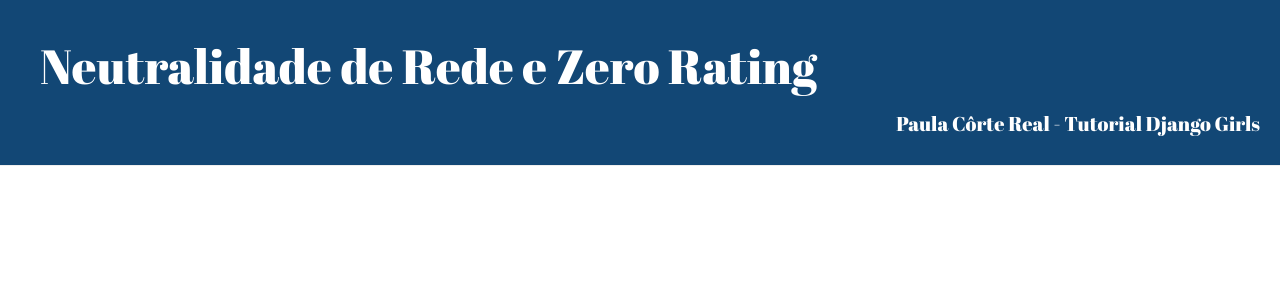
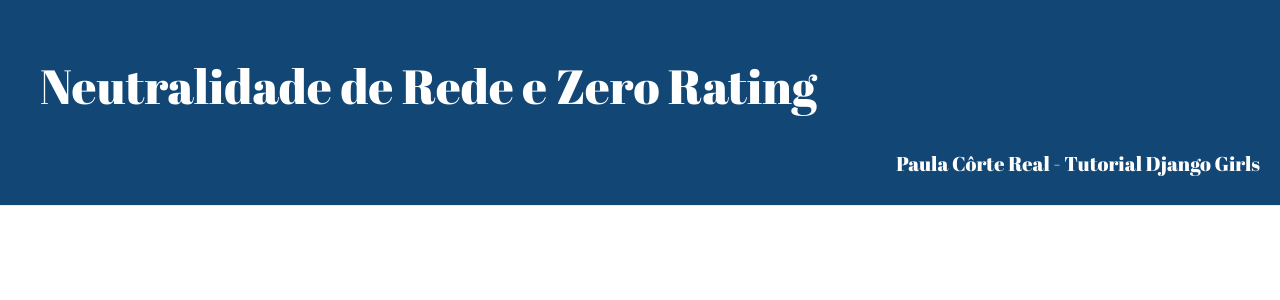
Before and after one commit to pcortereal/my-first-blog, a Django app: page / in a window 1280 px wide. Shown: the top 300 px of the page. Run offline with Django 3.2, Linux system fonts and the light colour scheme; data that the repository does not hold is empty; some libraries are stand-ins or nearby versions.

Commit message:
Ajeitando h1 com padding

```diff
--- a/blog/static/css/blog.css
+++ b/blog/static/css/blog.css
@@ -18,6 +18,9 @@
 h1, h2, h3, h4 {
     font-family: 'Abril Fatface', cursive;
     text-decoration: underline;
+    text-align: left;
+    white-space: nowrap;
+    padding-top: 20px;
 }
 
 .date {
```
